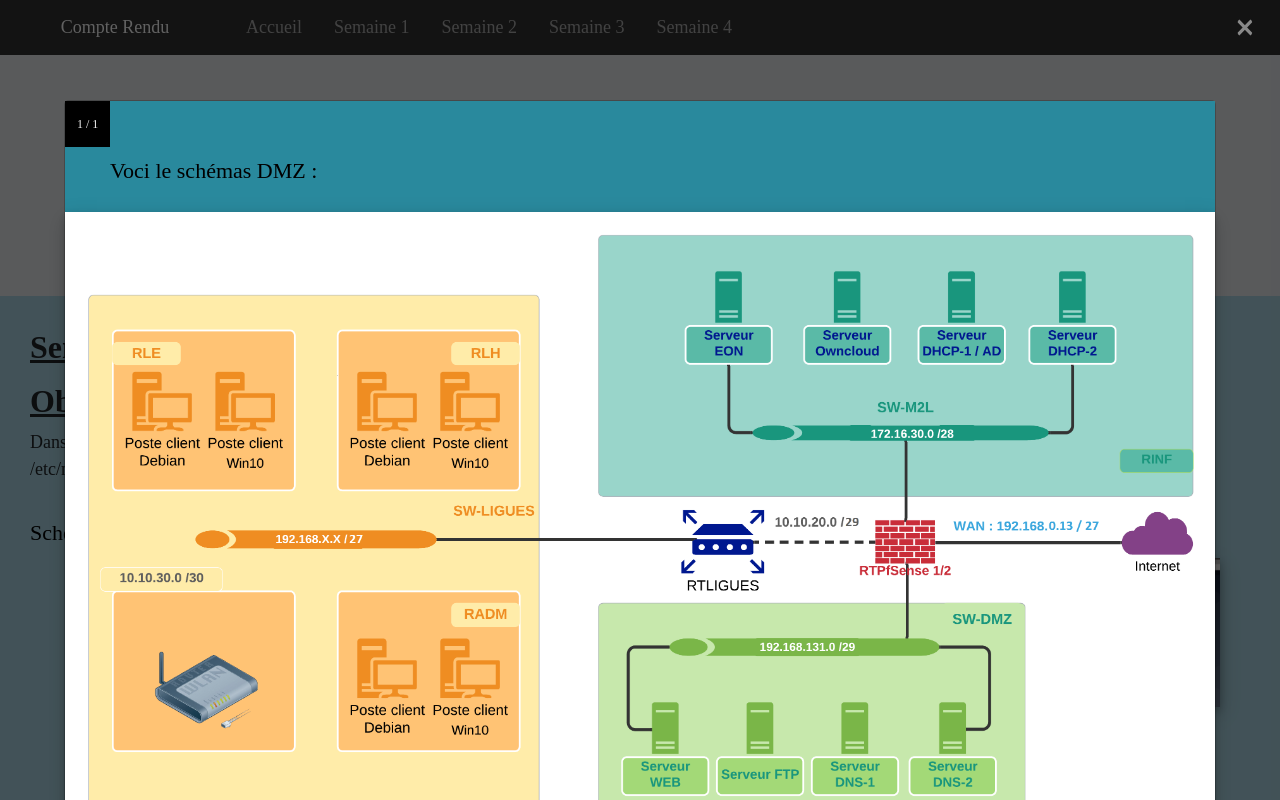
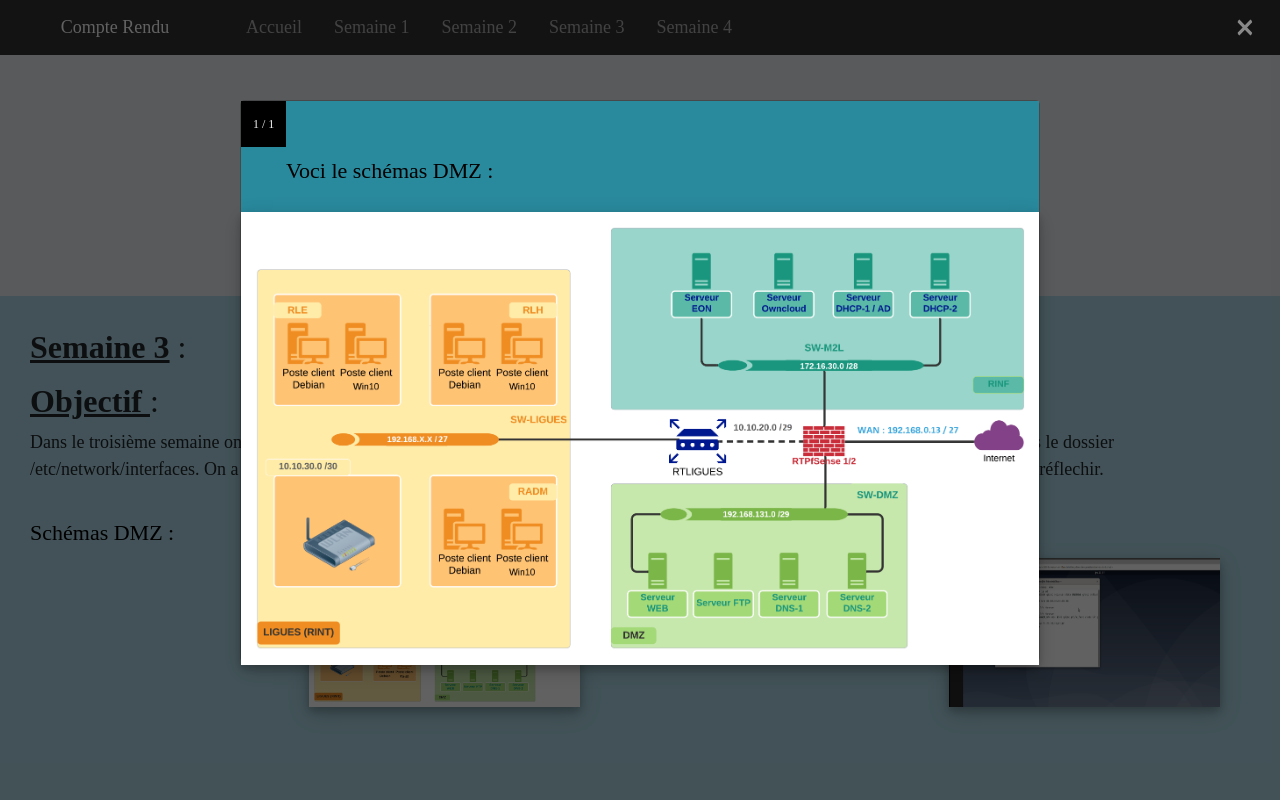
Before and after one commit to geraldmanue1/Site_MandelaShop, a plain HTML site: page Semaine3.html in a window 1280 px wide. Both pictures are taken after a click on the picture 444 px from the left and 632 px from the top of the page. Drawn offline with nearby package versions, Linux system fonts and the light colour scheme.

Commit message:
Update Semaine3.css

```diff
--- a/Accueil/css/Semaine3.css
+++ b/Accueil/css/Semaine3.css
@@ -243,12 +243,12 @@ $thumb-background: rgba(31, 163, 191, 0.05);
 
 /* Modal Content */
 .modal-content {
-  position: relative;
-  background-color: #fefefe;
-  margin: auto;
-  padding: 0;
-  width: 90%;
-  max-width: 1200px;
+    position: relative;
+    background-color: #fefefe;
+    margin: auto;
+    padding: 0;
+    width: 86%;
+    max-width: 800px;
 }
 
 
```
